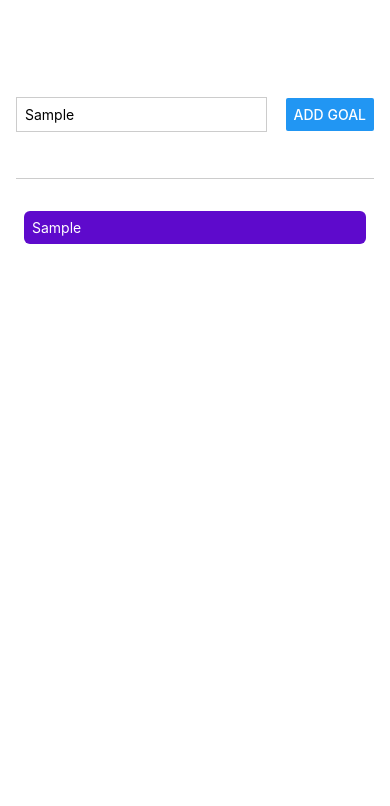
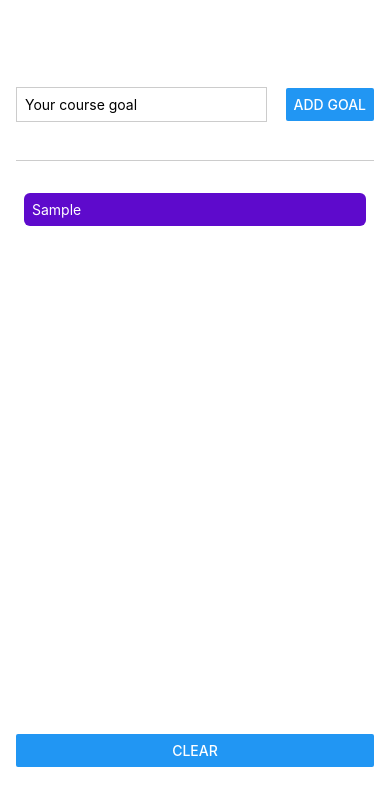
Before and after one commit to developerwill/react-native, a React Native app: screen / in a window 390 px wide. Both pictures are taken after typing "Sample" into the empty fields and a click on the button "ADD GOAL". Shown: the top 806 px of the page. Built offline with nearby package versions, Linux system fonts and the light colour scheme.

Commit message:
Project refactoring + text input handling

```diff
--- a/App.jsx
+++ b/App.jsx
@@ -1,15 +1,14 @@
 import {useState} from "react";
-import {Button, FlatList, StyleSheet, Text, TextInput, View} from 'react-native';
+import {View} from 'react-native';
+import GoalInput from "./components/GoalInput/GoalInput";
+import ClearBtn from "./components/ClearBtn/ClearBtn";
+import GoalList from "./components/GoalList/GoalList";
+import styles from "./assets/AppStyle";
 
 export default function App() {
-    const [enteredGoalText, setEnteredGoalText] = useState('');
     const [courseGoals, setCourseGoals] = useState([]);
 
-    const goalInputHandler = (enteredText) => {
-        setEnteredGoalText(enteredText);
-    }
-
-    const addGoalHandler = () => {
+    const addGoalHandler = (enteredGoalText) => {
             // This is the best way to update state, instead of just using the spread operator
             setCourseGoals(currentCourseGoals => [
                 ...currentCourseGoals,
@@ -19,63 +18,15 @@ export default function App() {
             ]);
     }
 
+    const clearGoalList = () => setCourseGoals([]);
+
     return (
         <View style={styles.appContainer}>
-            <View style={styles.inputContainer}>
-                <TextInput
-                    style={styles.textInput}
-                    placeholder={'Your course goal'}
-                    onChangeText={goalInputHandler}/>
-                <Button title={'Add Goal'} onPress={addGoalHandler}/>
-            </View>
+            <GoalInput onAddGoal={addGoalHandler}/>
 
-            <View style={styles.goalsContainer}>
-                <FlatList
-                    data={courseGoals}
-                    renderItem={(itemData) => {
-                        return (
-                            <View style={styles.goalItem}>
-                                <Text style={styles.goalText}>{itemData.item.text}</Text>
-                            </View>
-                        );
-                    }} alwaysBounceVertical={false}/>
-            </View>
+            <GoalList courseGoals={courseGoals}/>
+
+            <ClearBtn clearGoalList={clearGoalList}/>
         </View>
     );
 }
-
-const styles = StyleSheet.create({
-    appContainer: {
-        flex: 1,
-        paddingTop: 50,
-        paddingHorizontal: 16
-    },
-    inputContainer: {
-        flex: 1,
-        flexDirection: 'row',
-        justifyContent: 'space-between',
-        alignItems: 'center',
-        marginBottom: 24,
-        borderBottomWidth: 1,
-        borderBottomColor: '#ccc'
-    },
-    textInput: {
-        borderWidth: 1,
-        borderColor: '#ccc',
-        width: '70%',
-        marginRight: 8,
-        padding: 8
-    },
-    goalsContainer: {
-        flex: 5
-    },
-    goalItem: {
-        margin: 8,
-        padding: 8,
-        borderRadius: 6,
-        backgroundColor: '#5e0acc'
-    },
-    goalText: {
-        color: 'white'
-    }
-});
--- /dev/null
+++ b/assets/AppStyle.tsx
@@ -0,0 +1,11 @@
+import {StyleSheet} from "react-native";
+
+const styles = StyleSheet.create({
+    appContainer: {
+        flex: 1,
+        paddingTop: 50,
+        paddingHorizontal: 16
+    }
+});
+
+export default styles;
--- /dev/null
+++ b/components/ClearBtn/ClearBtn.tsx
@@ -0,0 +1,10 @@
+import {Button, View} from "react-native";
+import styles from "./Style";
+
+export default function ClearBtn({clearGoalList}) {
+    return (
+        <View style={styles.clearGoalListBtn}>
+            <Button title={'clear'} onPress={clearGoalList}/>
+        </View>
+    );
+}
--- /dev/null
+++ b/components/ClearBtn/Style.tsx
@@ -0,0 +1,10 @@
+import {StyleSheet} from "react-native";
+
+const styles = StyleSheet.create({
+    clearGoalListBtn: {
+        flex: 1,
+        flexDirection: "column"
+    }
+});
+
+export default styles;
--- /dev/null
+++ b/components/GoalInput/GoalInput.jsx
@@ -0,0 +1,27 @@
+import {TextInput, View, Button} from "react-native";
+import styles from "./Style";
+import {useState} from "react";
+
+export default function GoalInput({onAddGoal}) {
+    const [enteredGoalText, setEnteredGoalText] = useState('');
+
+    const goalInputHandler = (enteredText) => setEnteredGoalText(enteredText);
+
+    const addGoalHandler = () => {
+        if (enteredGoalText.trim() !== '')
+            onAddGoal(enteredGoalText);
+
+        setEnteredGoalText('')
+    }
+
+    return (
+        <View style={styles.inputContainer}>
+            <TextInput
+                style={styles.textInput}
+                placeholder={'Your course goal'}
+                onChangeText={goalInputHandler}
+                value={enteredGoalText}/>
+            <Button title={'Add Goal'} onPress={addGoalHandler}/>
+        </View>
+    );
+}
--- /dev/null
+++ b/components/GoalInput/Style.tsx
@@ -0,0 +1,22 @@
+import {StyleSheet} from "react-native";
+
+const styles = StyleSheet.create({
+    inputContainer: {
+        flex: 1,
+        flexDirection: 'row',
+        justifyContent: 'space-between',
+        alignItems: 'center',
+        marginBottom: 24,
+        borderBottomWidth: 1,
+        borderBottomColor: '#ccc'
+    },
+    textInput: {
+        borderWidth: 1,
+        borderColor: '#ccc',
+        width: '70%',
+        marginRight: 8,
+        padding: 8
+    },
+});
+
+export default styles;
--- /dev/null
+++ b/components/GoalItem/GoalItem.jsx
@@ -0,0 +1,12 @@
+import {Text, View} from "react-native";
+import styles from "./Style";
+
+function GoalItem({itemData}) {
+    return (
+        <View style={styles.goalItem}>
+            <Text style={styles.goalText}>{itemData.item.text}</Text>
+        </View>
+    );
+}
+
+export default GoalItem;
--- /dev/null
+++ b/components/GoalItem/Style.tsx
@@ -0,0 +1,15 @@
+import {StyleSheet} from "react-native";
+
+const styles = StyleSheet.create({
+    goalItem: {
+        margin: 8,
+        padding: 8,
+        borderRadius: 6,
+        backgroundColor: '#5e0acc'
+    },
+    goalText: {
+        color: 'white'
+    }
+});
+
+export default styles;
--- /dev/null
+++ b/components/GoalList/GoalList.tsx
@@ -0,0 +1,15 @@
+import {FlatList, View} from "react-native";
+import GoalItem from "../GoalItem/GoalItem";
+import styles from "./Style";
+
+export default function GoalList({courseGoals}) {
+    return (
+        <View style={styles.goalsContainer}>
+            <FlatList
+                data={courseGoals}
+                renderItem={(itemData) => {
+                    return <GoalItem itemData={itemData}/>
+                }}/>
+        </View>
+    );
+}
--- /dev/null
+++ b/components/GoalList/Style.tsx
@@ -0,0 +1,9 @@
+import {StyleSheet} from "react-native";
+
+const styles = StyleSheet.create({
+    goalsContainer: {
+        flex: 5
+    }
+});
+
+export default styles;
```
Lines whose indentation alone changed are shown as unchanged.
